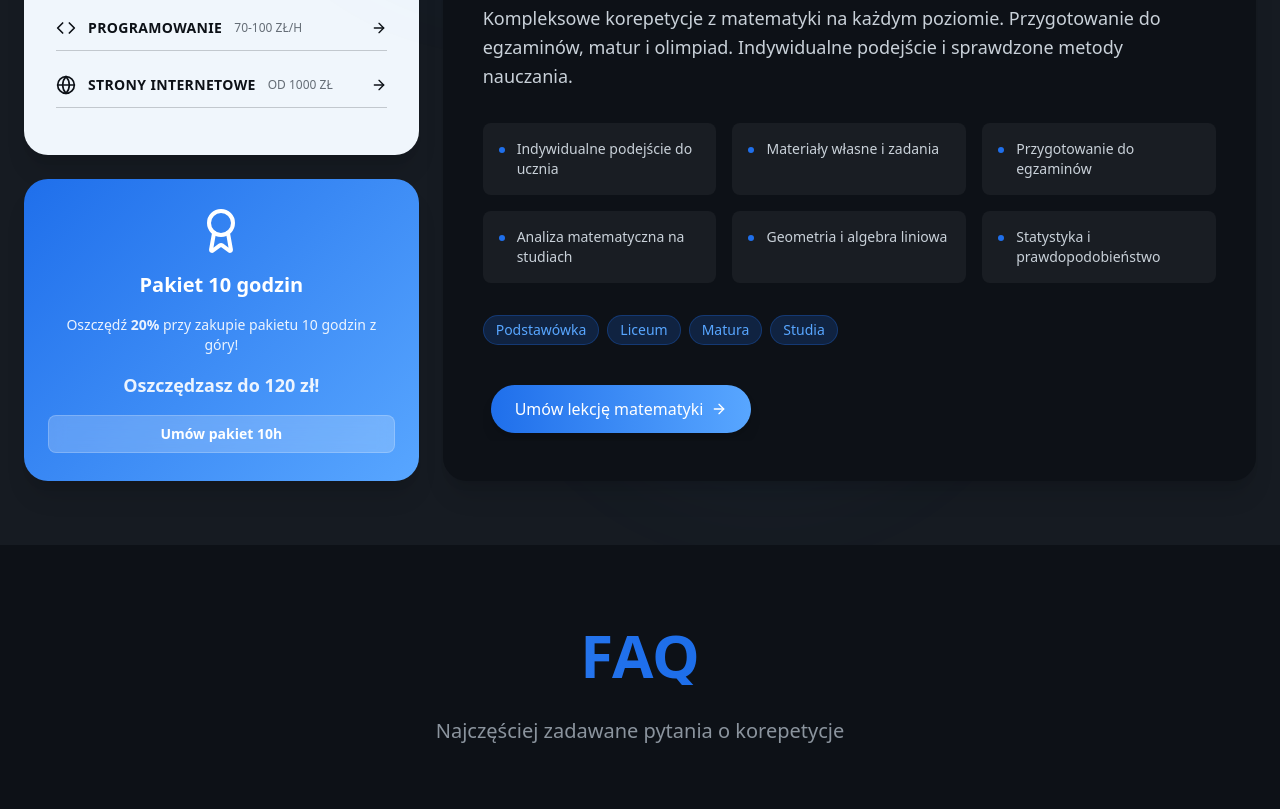
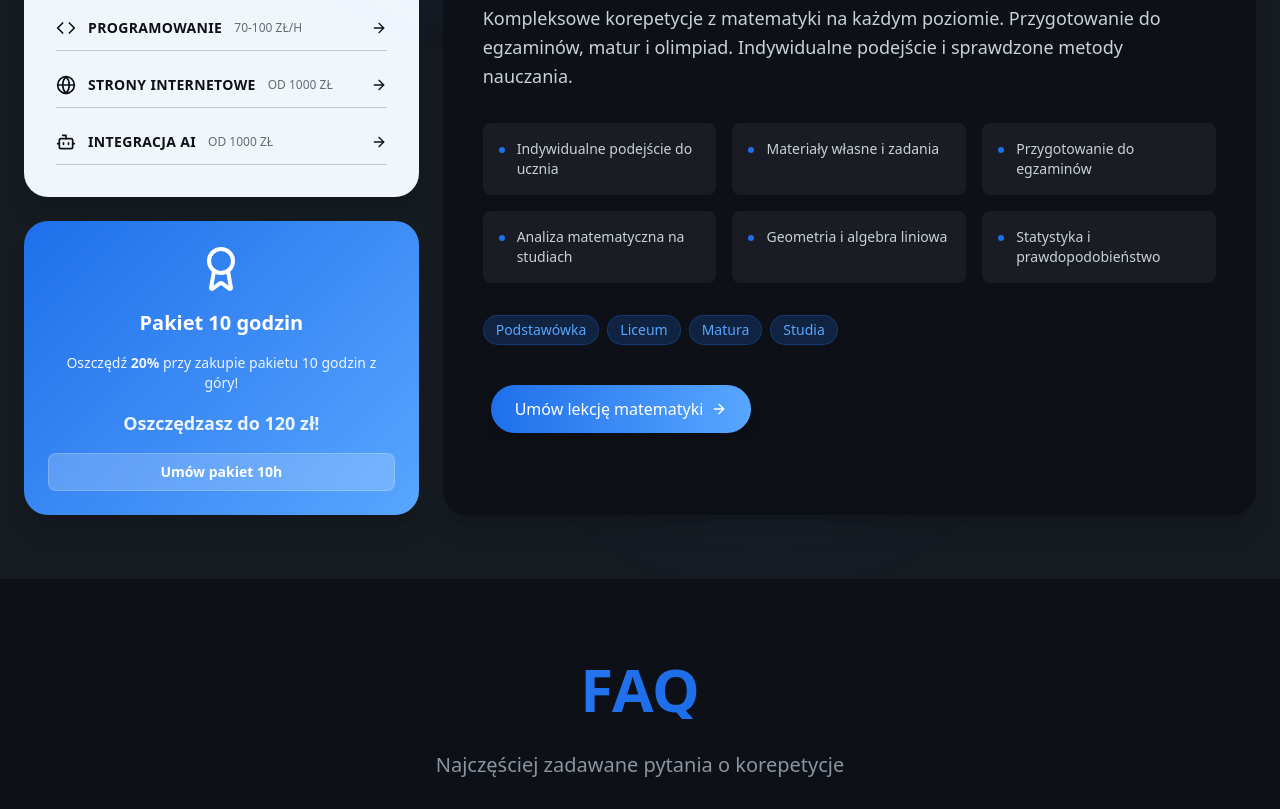
Before and after one commit to PatrykKul/PatrykKulesza, a Next.js app: page / in a window 1280 px wide. Shown: the part 6700-7509 px from the top of the page. Built offline with nearby package versions, Linux system fonts and the light colour scheme.

Commit message:
integracje ai

```diff
--- a/src/data/data.ts
+++ b/src/data/data.ts
@@ -620,6 +620,24 @@ export const websiteData: HomePageData = {
         levels: ["Strony wizytówkowe", "Sklepy internetowe", "Aplikacje webowe"],
         ctaText: "Zamów stronę internetową",
         category: 'webdev' as const
+      },
+      {
+        id: "integracja-ai",
+        title: "Integracja AI",
+        subtitle: "Chatboty, automatyzacja procesów i generatory treści",
+        price: "od 1000 zł",
+        description: "Wdrażamy rozwiązania AI dopasowane do Twoich potrzeb. Zaoszczędź czas, zwiększ efektywność i zadowolenie klientów dzięki inteligentnym narzędziom AI.",
+        features: [
+          "Chatboty AI dostępne 24/7 (ChatGPT, Claude, Gemini)",
+          "Generowanie obrazów i video z tekstu",
+          "Inteligentne przetwarzanie i analiza tekstu",
+          "Automatyzacja dokumentów i ekstrakcja danych (OCR)",
+          "Rozpoznawanie obiektów i analiza zdjęć",
+          "Pełna integracja z Twoją stroną/aplikacją"
+        ],
+        levels: ["Terminowo", "Gwarancja", "Na czas"],
+        ctaText: "Wdróż AI w swojej firmie",
+        category: 'webdev' as const
       }
     ]
   },
--- a/src/sections/contact.tsx
+++ b/src/sections/contact.tsx
@@ -335,6 +335,8 @@ export const ContactSection = ({ data }: { data: HomePageData }) => {
       message = 'Jestem zainteresowany/a pakietem 10 godzin z rabatem 20%. Proszę o kontakt w sprawie szczegółów.';
     } else if (service === 'strony-internetowe') {
       message = 'Jestem zainteresowany/a zamówieniem strony internetowej. Proszę o kontakt w sprawie szczegółów projektu, wyceny i terminu realizacji.';
+    } else if (service === 'integracja-ai') {
+      message = 'Jestem zainteresowany/a integracją AI w mojej firmie/stronie. Proszę o kontakt w sprawie chatbotów, automatyzacji procesów i innych rozwiązań AI.';
     } else {
       message = `Jestem zainteresowany/a korepetycjami z przedmiotu: ${service}. Proszę o kontakt.`;
     }
@@ -650,6 +652,7 @@ export const ContactSection = ({ data }: { data: HomePageData }) => {
                     <option value="angielski">Angielski</option>
                     <option value="programowanie">Programowanie</option>
                     <option value="strony-internetowe">Strony Internetowe</option>
+                    <option value="integracja-ai">Integracja AI</option>
                     <option value="pakiet">Pakiet 10 godzin</option>
                     <option value="inne">Inne</option>
                   </select>
--- a/src/sections/service.tsx
+++ b/src/sections/service.tsx
@@ -3,7 +3,7 @@
 import React, { useEffect, useState } from "react";
 import { motion } from "framer-motion";
 import { useAdvancedInView } from "../hooks/hooks";
-import { ArrowRight, ArrowUpRight, Calculator, BookOpenCheck, Code, Globe, Award } from "lucide-react";
+import { ArrowRight, ArrowUpRight, Calculator, BookOpenCheck, Code, Globe, Award, Bot } from "lucide-react";
 import type { HomePageData } from '../types/types';
 
 export const ServicesSection = ({ data }: { data: HomePageData }) => {
@@ -18,7 +18,8 @@ export const ServicesSection = ({ data }: { data: HomePageData }) => {
       'Matematyka': 'matematyka',
       'Angielski': 'angielski',
       'Programowanie': 'programowanie',
-      'Strony Internetowe': 'strony-internetowe'
+      'Strony Internetowe': 'strony-internetowe',
+      'Integracja AI': 'integracja-ai'
     };
 
     const serviceValue = serviceMapping[serviceTitle] || serviceTitle.toLowerCase();
@@ -84,7 +85,7 @@ export const ServicesSection = ({ data }: { data: HomePageData }) => {
     }
   }, [inView]);
 
-  const serviceIcons = [Calculator, BookOpenCheck, Code, Globe];
+  const serviceIcons = [Calculator, BookOpenCheck, Code, Globe, Bot];
   const currentService = data.unifiedServices.services[activeService];
 
 
```
